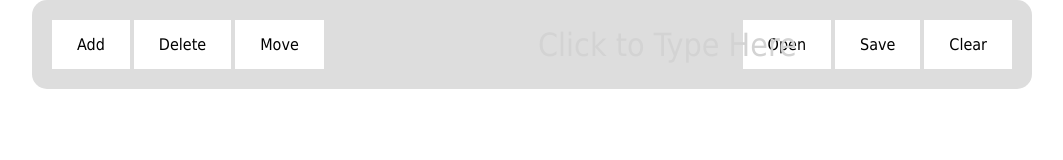
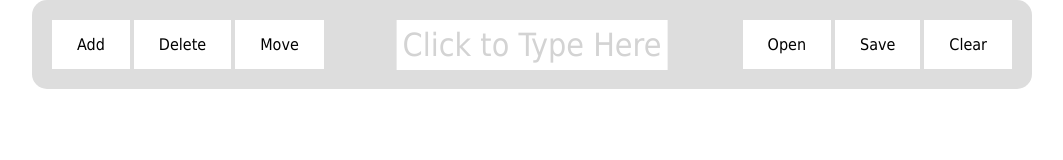
Before and after one commit to grt812/todolist, a plain HTML site: page index.html in a window 1280 px wide. Shown: the whole page, without its empty margins (108-1171 px from the left). Drawn offline with nearby package versions, Linux system fonts and the light colour scheme.

Commit message:
Update main.css

```diff
--- a/main.css
+++ b/main.css
@@ -24,7 +24,7 @@ body{
     margin:0px;
     padding:0px;
     white-space: nowrap;
-    max-width: 50%;
+    max-width: 500px;
 }
 #list{
     display:inline-block;
```
